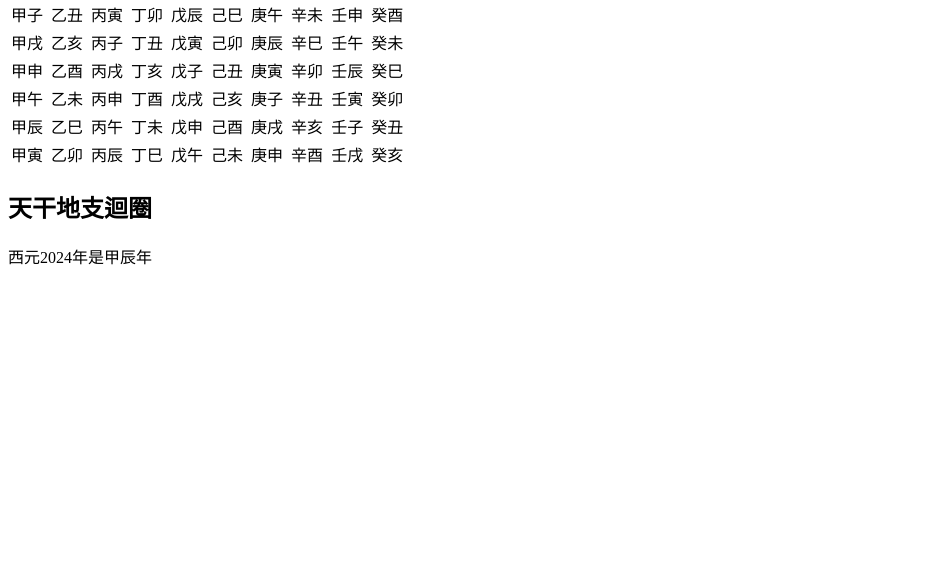
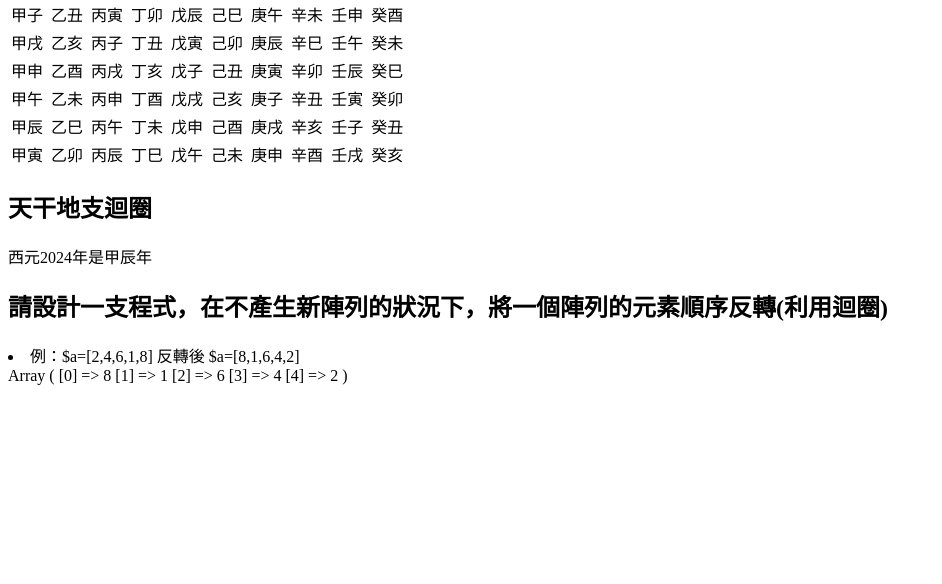
Before and after one commit to youyu129/github-test, a PHP site: page /array2.php in a window 1280 px wide. Shown: the part 2735-3319 px from the top of the page, without its empty margins (0-942 px from the left). Before the commit the page ends 3000 px from the top, so only its background shows below. Run offline with PHP 8.4, Linux system fonts and the light colour scheme.

Commit message:
新增陣列_不產生新陣列的狀況下反轉陣列(利用迴圈)

```diff
--- a/array2.php
+++ b/array2.php
@@ -123,35 +123,29 @@ for($i=0;$i<6;$i++){
 $year=2024;
 echo "西元" . $year . "年是" . $sl[($year-4)%60] . "年";
 
-
-
-
-// $year=2058;
-// $baseYear = 1024;
-
-// $gan = ['甲', '乙', '丙', '丁', '戊', '己', '庚', '辛', '壬', '癸'];
-
-// $zhi = ['子', '丑', '寅', '卯', '辰', '巳', '午', '未', '申', '酉', '戌', '亥'];
-
-// $ganIndex = ($year-$baseYear) % 10;
-// $zhiIndex = ($year-$baseYear) % 12;
-// echo "西元 " . $year . " 年的天干地支是：" . $gan[$ganIndex] . $zhi[$zhiIndex];
-
-// foreach ($gan as $key => $value) {
-//     foreach ($zhi as $key => $value) {
-//         echo
-
-//     }
-//     # code...
-// }
 ?>
 
-&nbsp;
-&nbsp;
-&nbsp;
-&nbsp;
-&nbsp;
-&nbsp;
+<h2>請設計一支程式，在不產生新陣列的狀況下，將一個陣列的元素順序反轉(利用迴圈)</h2>
+<li>例：$a=[2,4,6,1,8] 反轉後 $a=[8,1,6,4,2]</li>
+<?php
+$a=[2,4,6,1,8];
+for ($i=0; $i < floor(count($a)/2) ; $i++) {
+    $tmp=$a[$i];
+    $a[$i]=$a[count($a)-1-$i];
+    $a[count($a)-1-$i]=$tmp;
+}
+
+// echo "<pre>";
+print_r($a);
+// echo "</pre>";
+
+?>
+<p>&nbsp;</p>
+<p>&nbsp;</p>
+<p>&nbsp;</p>
+<p>&nbsp;</p>
+<p>&nbsp;</p>
+<p>&nbsp;</p>
 
 </body>
 </html>
```
